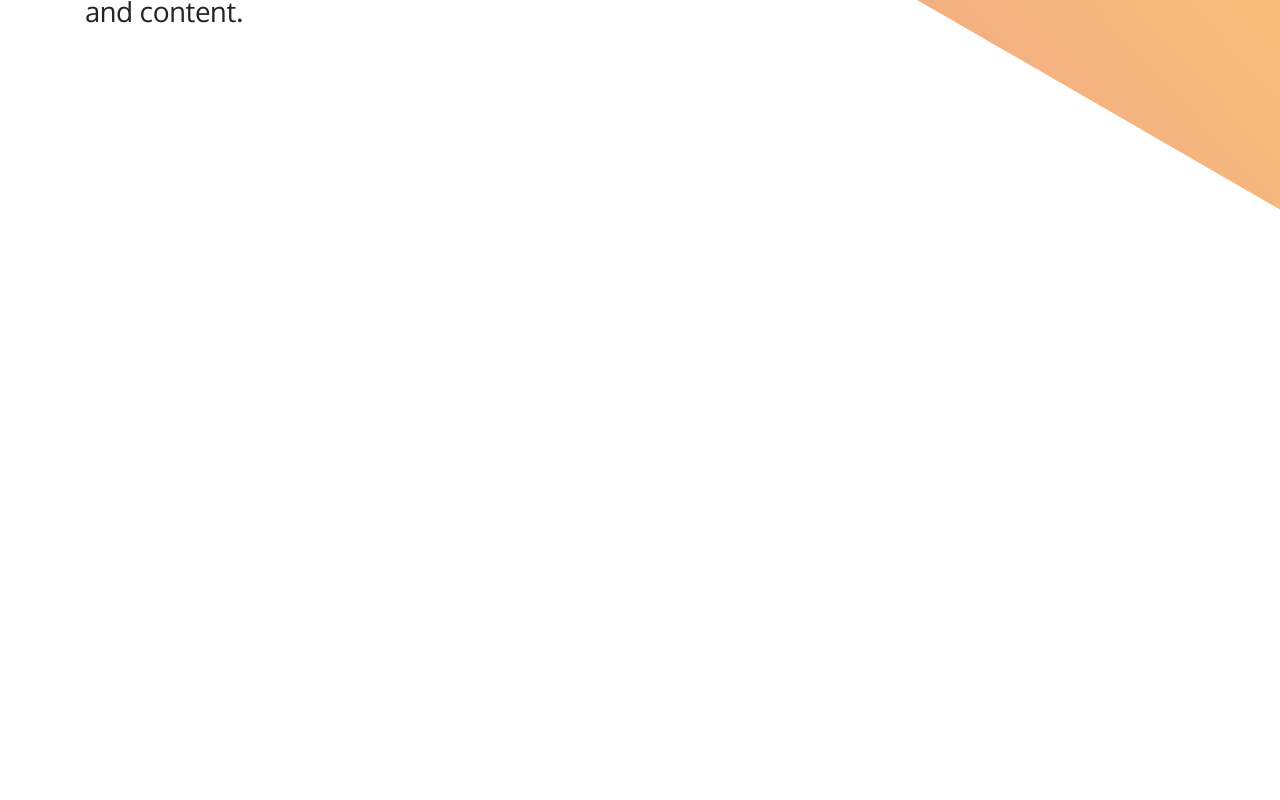
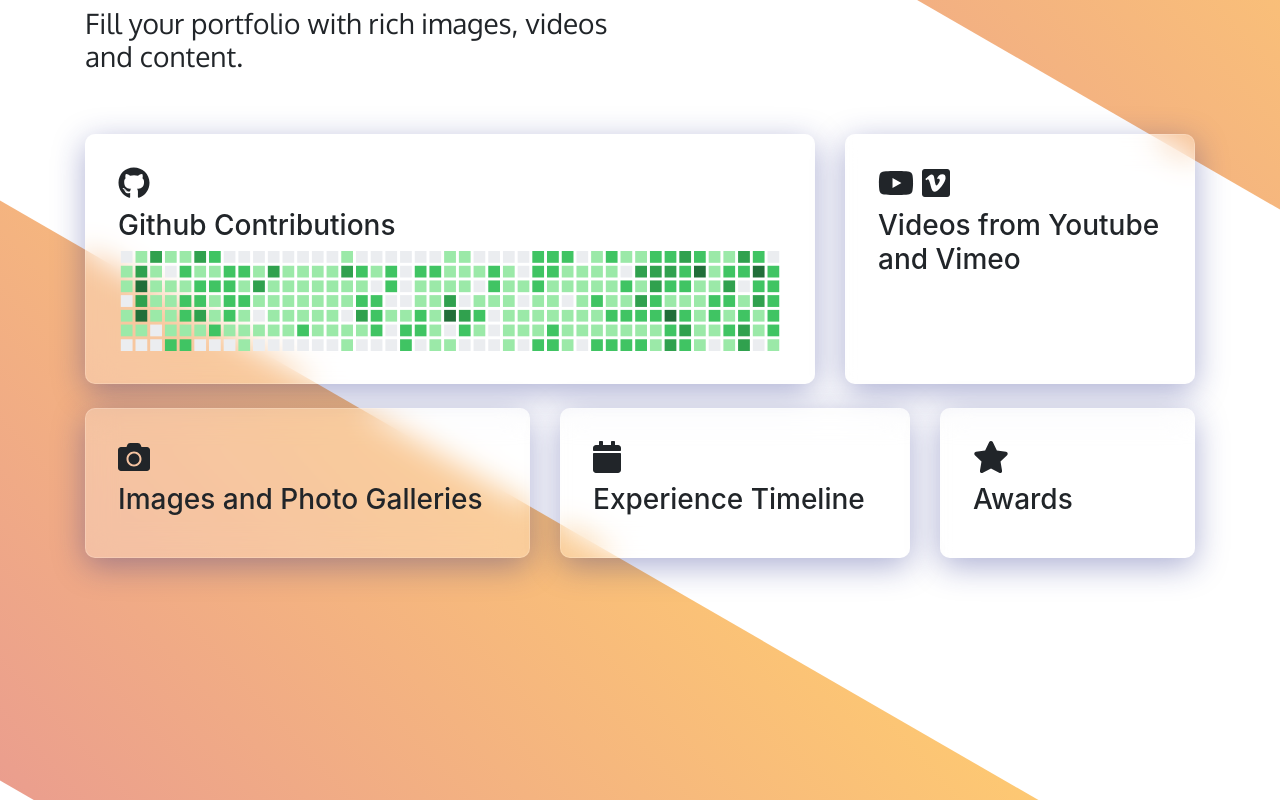
Before and after one commit to namnghiem/rhombus, a Next.js app: page / in a window 1280 px wide. Shown: the part 740-1540 px from the top of the page. Before the commit the page ends 950 px from the top, so only its background shows below. Built offline with nearby package versions, Linux system fonts and the light colour scheme.

Commit message:
Landing tiles

```diff
--- a/components/Hobby.js
+++ b/components/Hobby.js
@@ -18,7 +18,7 @@ export class Hobby extends React.Component {
 
         return (
             <>
-                <Col  sm="auto" lg="auto"  onClick={handleShow}>
+                <Col  xs="auto" md="auto" lg="auto"  onClick={handleShow}>
                     <div className={styles.hobbies_item}>
                         <FontAwesomeIcon className={styles.hobby_icon} size="2x" icon={faAward}/>
                         <span className={styles.hobby_title}>{this.props.data.title}</span>
--- a/components/projects.js
+++ b/components/projects.js
@@ -27,7 +27,6 @@ export class Projects extends React.Component {
             <Row>
                 {this.props.data.data.map((project)=>
                     <Project data = {project}></Project>
-
                 )}
 
             </Row>
--- a/components/section.js
+++ b/components/section.js
@@ -6,6 +6,7 @@ import {Hobbies} from './Hobbies.js';
 import {Experience} from './Experience.js';
 import {Empty} from './Empty.js';
 import {Gallery} from './Gallery.js';
+import {SingleVideo} from './SingleVideo.js';
 
 
 
@@ -15,7 +16,8 @@ const Components = {
   awards:Awards,
   experience:Experience,
   hobbies:Hobbies,
-  gallery:Gallery
+  gallery:Gallery,
+  video:SingleVideo
 };
 
 function Section(props) {
--- a/pages/index.js
+++ b/pages/index.js
@@ -2,6 +2,10 @@ import React from "react";
 import { render } from "react-dom";
 import styles from '../styles/Home.module.css'
 import home from '../styles/landing.module.css'
+import {faGithub, faYoutube, faVimeo} from '@fortawesome/free-brands-svg-icons';
+import {faCamera,faStar, faCalendar} from '@fortawesome/free-solid-svg-icons'
+import { FontAwesomeIcon } from '@fortawesome/react-fontawesome'
+
 import { Navbar, NavDropdown, Form, FormControl, Nav, Row, Col, Badge, Button, Container } from 'react-bootstrap';
 import '../node_modules/bootstrap/dist/css/bootstrap.min.css';
 export default function Home() {
@@ -34,9 +38,9 @@ export default function Home() {
 
           <Row className={home.hero_section}>
             <Col lg="6">
-              <h1 className={home.hero_title}> Calling all <b><u>artists, coders and makers.</u></b> </h1>
+              <h1 className={home.hero_title}> Calling all <b><u>coders, makers and artists.</u></b> </h1>
               <h3 className={home.hero_subtitle}> You are more than your resume.</h3>
-              <h5 className={home.hero_subtitle} >Whether you make movies, write code or design buildings, get discovered with a smart online portfolio.</h5>
+              <h5 className={home.hero_subtitle} >Show off the real you, whatever you do. Whether you build apps, make movies or design buildings, get discovered with a smart online portfolio.</h5>
             </Col>
             <Col lg="6" /* className={home.blurred_box} */>
              {/*  <img className={home.hero_picture} src="../undraw_innovative_b409.svg"></img>
@@ -47,7 +51,7 @@ export default function Home() {
                   <Row>
                     <Col lg="12">
                       <div className={home.demo_title}>
-                        <h3>Hi there! I'm Alex, and I'm a wildlife photographer.</h3>
+                        <h3>Hey, I'm Alex and I build apps! I also love photographing the wild and making music.</h3>
                       </div>
                     </Col>
                     <Col lg="5">
@@ -73,9 +77,46 @@ export default function Home() {
               <h1 className={home.hero_title}> Get discovered. </h1>
               <h3 className={home.hero_subtitle}> Fill your portfolio with rich images, videos and content.</h3>
             </Col>
+            <Col lg="8" >
+
+                <div className={home.tile_git}>
+                  <FontAwesomeIcon className={home.tile_icon} icon={faGithub}/>
+                  <h3>Github Contributions</h3>
+                  <img className={home.tile_image} src="/git.png"></img>
+                </div>
+            </Col>
+            <Col lg="4" >
+                <div className={home.tile_git}>
+                  <FontAwesomeIcon className={home.tile_icon} icon={faYoutube}/>
+                  <FontAwesomeIcon className={home.tile_icon} icon={faVimeo}/>
+                  <h3>Videos from Youtube and Vimeo</h3>
+                </div>
+              </Col>
+            <Col lg="5" >
+                <div className={home.hero_demo}>
+                <FontAwesomeIcon className={home.tile_icon} icon={faCamera}/>
+
+                <h3>Images and Photo Galleries</h3></div>
+              </Col>
+            <Col lg="4" >
+
+                <div className={home.hero_demo}>
+                <FontAwesomeIcon className={home.tile_icon} icon={faCalendar}/>
+
+                <h3>Experience Timeline</h3></div>
+              </Col>
+            <Col lg="3" >
+                <div className={home.hero_demo}>
+                <FontAwesomeIcon className={home.tile_icon} icon={faStar}/>
+
+                <h3>Awards</h3></div>
+              </Col>
+
+
           </Row>
+        </Container>
+        <div className={home.gradient}></div>
 
-        </Container>
 
 
     </div>
--- a/styles/landing.module.css
+++ b/styles/landing.module.css
@@ -60,6 +60,7 @@
         height:580px;
         position: absolute;
         transform:skewY(30deg);
+        z-index: -1000;
 
         -webkit-animation: AnimationName 60s ease infinite;
         -moz-animation: AnimationName 60s ease infinite;
@@ -89,6 +90,7 @@
     border-radius: 10px;
     border: 1px solid rgba( 255, 255, 255, 0.18 );
     padding: 32px;
+    margin-bottom: 12px;
 }
 
 .demo_title{
@@ -98,6 +100,7 @@
     padding:32px;
     overflow: hidden;
     margin-bottom: 20px;
+    font-family: Oxygen, Roboto, sans-serif;
 }
 .demo_image{
     width: 100%;
@@ -111,3 +114,25 @@
     object-fit: cover;
     margin-top: 12px;
 }
+
+.tile_image{
+    width: 100%;
+    object-fit: cover;
+    height: 100px;
+}
+.tile_git{
+    background: rgba( 255, 255, 255, 0.25 );
+    box-shadow: 0 8px 32px 0 rgba( 31, 38, 135, 0.37 );
+    backdrop-filter: blur( 15.0px );
+    -webkit-backdrop-filter: blur( 15.0px );
+    border-radius: 10px;
+    border: 1px solid rgba( 255, 255, 255, 0.18 );
+    padding: 32px;
+    margin-bottom: 24px;
+    height: 250px;
+}
+.tile_icon{
+    font-size: 2em;
+    margin-right: 8px;
+    margin-bottom: 8px;
+}
```
Also changed, not shown: components/SingleVideo.js (added, +37 -0 lines), components/api.js (+9 -7 lines), public/git.png (added).
